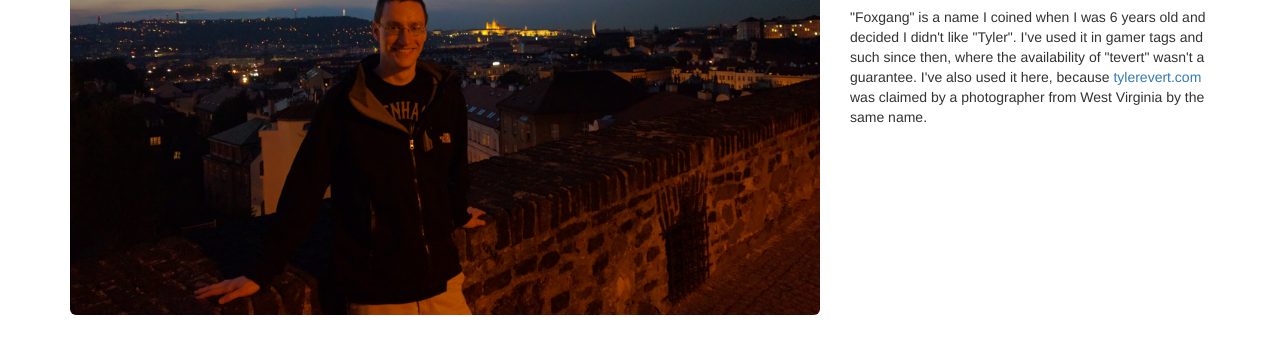
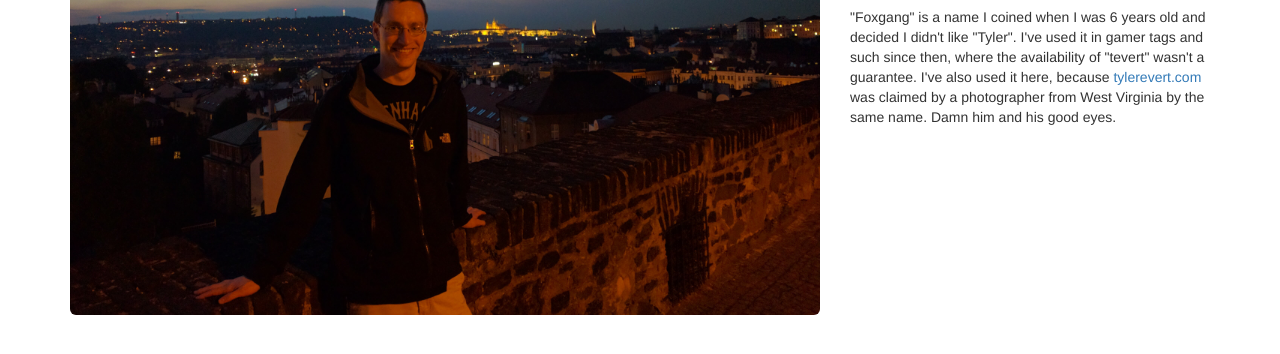
Before and after one commit to tevert/tevert.github.io, a plain HTML site: page index.html in a window 1280 px wide. Shown: the part 346-700 px from the top of the page. Drawn offline with Linux system fonts and the light colour scheme.

Commit message:
Installing humor.exe

```diff
--- a/index.html
+++ b/index.html
@@ -76,7 +76,7 @@
                 <h1>Hi, I'm Tyler Evert</h1>
                 <p>I'm a software engineer in southeast Wisconsin. My main area of interest is in the field of DevOps, and helping companies hit a higher-performing state. I also love to travel, and spend most weekends gaming with friends. Feel free to reach out on any medium above if you want to talk about technology, travel, or anything else!</p>
                 <h2>What is a "foxgang"?</h2>
-                <p>"Foxgang" is a name I coined when I was 6 years old and decided I didn't like "Tyler". I've used it in gamer tags and such since then, where the availability of "tevert" wasn't a guarantee. I've also used it here, because <a href="http://www.tylerevert.com">tylerevert.com</a> was claimed by a photographer from West Virginia by the same name.</p>
+                <p>"Foxgang" is a name I coined when I was 6 years old and decided I didn't like "Tyler". I've used it in gamer tags and such since then, where the availability of "tevert" wasn't a guarantee. I've also used it here, because <a href="http://www.tylerevert.com">tylerevert.com</a> was claimed by a photographer from West Virginia by the same name. Damn him and his good eyes.</p>
             </div>
             <!-- /.col-md-4 -->
         </div>
```
